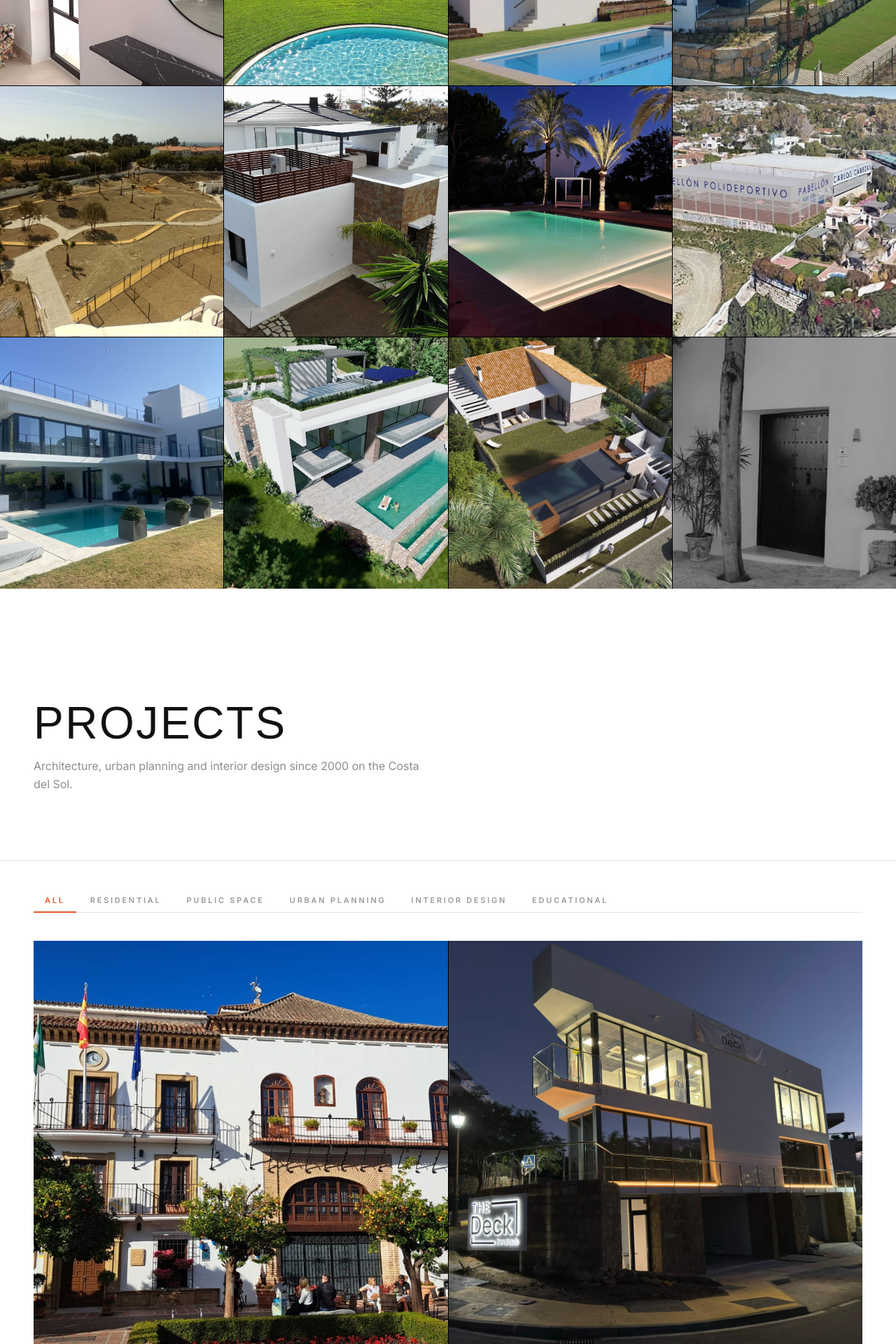
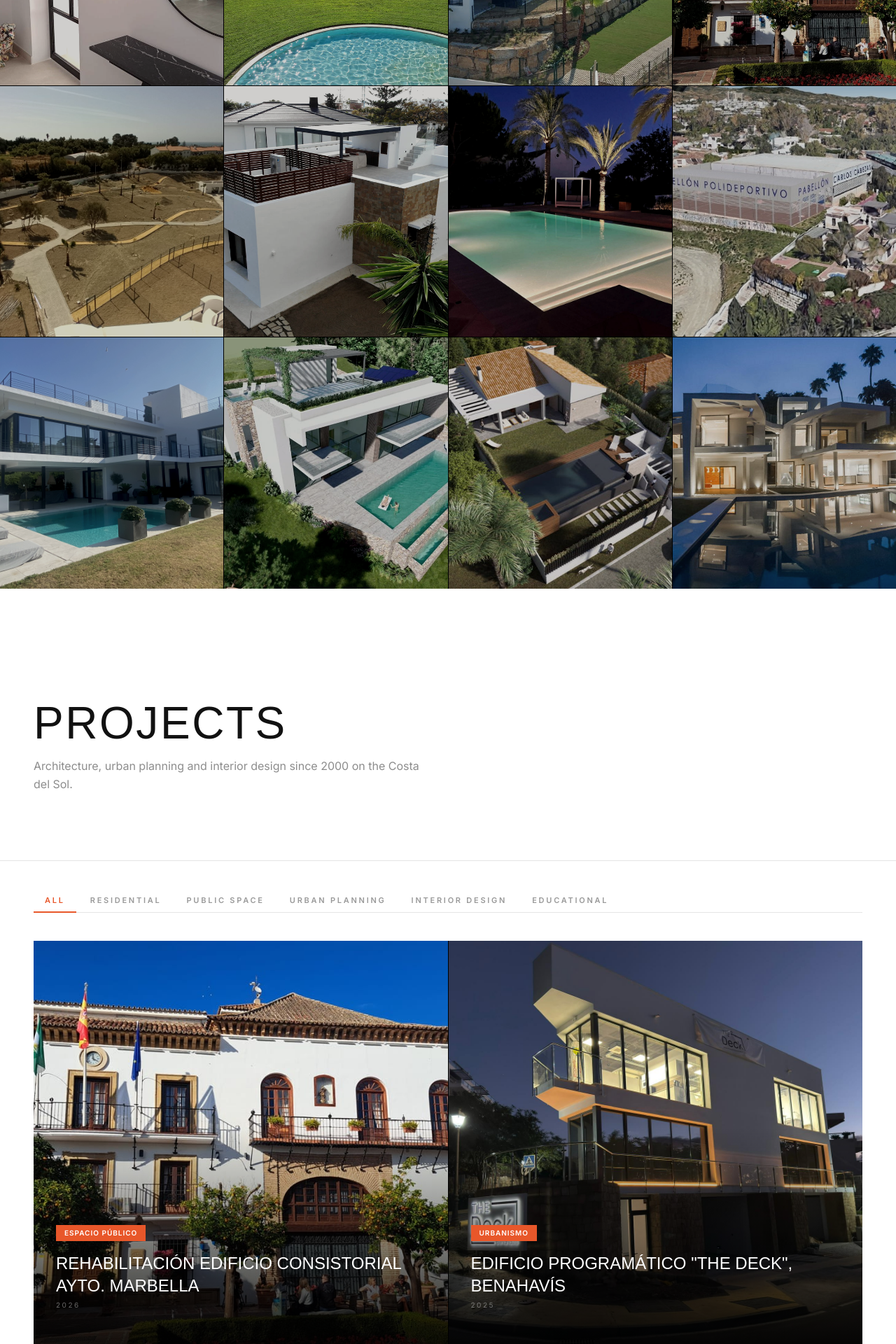
Before and after one commit to Alejopizarro/momaa, a Next.js app: page /en/projects in a window 1280 px wide. Shown: the part 660-2580 px from the top of the page at 70% size. Built offline with nearby package versions, Linux system fonts and the light colour scheme; no server answers; a web font is replaced by a local one.

Commit message:
mejoras ui

```diff
--- a/messages/en.json
+++ b/messages/en.json
@@ -2,7 +2,7 @@
   "nav": {
     "proyectos": "Projects",
     "sobreNosotros": "About Us",
-    "servicios": "Services",
+    "noticias": "News",
     "contacto": "Contact",
     "cta": "Contact Us"
   },
--- a/messages/es.json
+++ b/messages/es.json
@@ -2,7 +2,7 @@
   "nav": {
     "proyectos": "Proyectos",
     "sobreNosotros": "Sobre Nosotros",
-    "servicios": "Servicios",
+    "noticias": "Noticias",
     "contacto": "Contacto",
     "cta": "Contáctanos"
   },
--- a/src/components/sections/FeaturedProjects.tsx
+++ b/src/components/sections/FeaturedProjects.tsx
@@ -1,37 +1,44 @@
 import Link from "next/link";
+import Image from "next/image";
 import { useTranslations, useLocale } from "next-intl";
 import { SectionLabel } from "@/components/atoms/SectionLabel";
 import { Icon } from "@/components/atoms/Icon";
 import { Button } from "@/components/atoms/Button";
+import { projects, type Project } from "@/data/projects";
 
-// Project images mapping
-const projectImages: Record<string, string> = {
-  "casa-allure":
-    "https://momaa.es/wp-content/uploads/elementor/thumbs/Alberquilla-ouko05lp9golx19gacsaup5ngv2lcc1v10rjc2xs92.jpg",
-  consistorial:
-    "https://momaa.es/wp-content/uploads/elementor/thumbs/Estructura-visata-la-concha-ovhu96c3ggvxydi28tovu25lbhy3awd1opqhtqrb5y.jpg",
-  "the-deck":
-    "https://momaa.es/wp-content/uploads/elementor/thumbs/Imagen-axometrica-ovhu96c3ggvxydi28tovu25lbhy3awd1opqhtqrb5y.jpg",
-  "villa-ocean":
-    "https://momaa.es/wp-content/uploads/elementor/thumbs/15-oukoftkv624nf2i8t4kgequ7w1utmq8t6k6va3pkjq.jpg",
-  "las-joyas":
-    "https://momaa.es/wp-content/uploads/elementor/thumbs/Vivienda-Alicates-Playa-ovhu979xnax89zgp3c3iejx1wvtgilgs0udzb0pwzq.jpg",
-  "villa-alberquilla":
-    "https://momaa.es/wp-content/uploads/elementor/thumbs/IMG_8225-2-ouko1cu9zubsr3in9vh51e8usl5h6etiiyrvet5oau.jpg",
-};
+const FEATURED_IDS = [
+  "rehabilitacion-consistorial-marbella",
+  "the-deck-benahavis",
+  "casa-allure-marbella",
+  "las-joyas-estepona",
+  "cubierta-pabellon-carlos-cabezas",
+  "el-trapiche-casa-8",
+];
 
-interface ProjectItem {
-  id: string;
-  title: string;
-  location: string;
-  category: string;
-  year: string;
+const PLACEHOLDER_IMAGES = [
+  "/momaa-hero-1.jpg",
+  "/momaa-hero-2.jpg",
+  "/momaa-hero-3.jpg",
+  "/momaa-hero-4.jpg",
+  "/momaa-hero-5.jpg",
+  "/momaa-hero-6.jpg",
+];
+
+const featuredProjects = FEATURED_IDS.map((id) =>
+  projects.find((p) => p.id === id),
+).filter((p): p is Project => p !== undefined);
+
+function getImage(project: Project): string {
+  if (project.image) return project.image;
+  const idx = projects.indexOf(project);
+  return PLACEHOLDER_IMAGES[idx % PLACEHOLDER_IMAGES.length];
 }
 
 export function FeaturedProjects() {
   const t = useTranslations("projects");
   const locale = useLocale();
-  const items: ProjectItem[] = t.raw("items") as ProjectItem[];
+
+  const [p0, p1, p2, p3, p4, p5] = featuredProjects;
 
   return (
     <section id="proyectos" className="bg-white pb-24 md:pb-32">
@@ -40,16 +47,9 @@ export function FeaturedProjects() {
         <div className="flex flex-col sm:flex-row sm:items-end justify-between gap-6">
           <div>
             <SectionLabel>{t("sectionLabel")}</SectionLabel>
-            <h2 className="heading-section text-[#111111]">
-              {t("sectionTitle")}
-            </h2>
+            <h2 className="heading-section text-[#111111]">{t("sectionTitle")}</h2>
           </div>
-          <Button
-            as="link"
-            href={`/${locale}/projects`}
-            variant="outline"
-            size="md"
-          >
+          <Button as="link" href={`/${locale}/projects`} variant="outline" size="md">
             {t("viewAll")}
           </Button>
         </div>
@@ -60,54 +60,30 @@ export function FeaturedProjects() {
         {/* Row 1: 2/3 + 1/3 */}
         <div className="flex flex-col md:flex-row gap-[3px] mb-[3px]">
           <div className="w-full md:w-2/3">
-            <ProjectCard
-              project={items[0]}
-              locale={locale}
-              viewLabel={t("viewProject")}
-            />
+            {p0 && <ProjectCard project={p0} locale={locale} viewLabel={t("viewProject")} />}
           </div>
           <div className="w-full md:w-1/3">
-            <ProjectCard
-              project={items[1]}
-              locale={locale}
-              viewLabel={t("viewProject")}
-            />
+            {p1 && <ProjectCard project={p1} locale={locale} viewLabel={t("viewProject")} />}
           </div>
         </div>
 
         {/* Row 2: 1/3 + 2/3 */}
         <div className="flex flex-col md:flex-row gap-[3px] mb-[3px]">
           <div className="w-full md:w-1/3">
-            <ProjectCard
-              project={items[2]}
-              locale={locale}
-              viewLabel={t("viewProject")}
-            />
+            {p2 && <ProjectCard project={p2} locale={locale} viewLabel={t("viewProject")} />}
           </div>
           <div className="w-full md:w-2/3">
-            <ProjectCard
-              project={items[3]}
-              locale={locale}
-              viewLabel={t("viewProject")}
-            />
+            {p3 && <ProjectCard project={p3} locale={locale} viewLabel={t("viewProject")} />}
           </div>
         </div>
 
         {/* Row 3: 1/2 + 1/2 */}
         <div className="flex flex-col md:flex-row gap-[3px]">
           <div className="w-full md:w-1/2">
-            <ProjectCard
-              project={items[4]}
-              locale={locale}
-              viewLabel={t("viewProject")}
-            />
+            {p4 && <ProjectCard project={p4} locale={locale} viewLabel={t("viewProject")} />}
           </div>
           <div className="w-full md:w-1/2">
-            <ProjectCard
-              project={items[5]}
-              locale={locale}
-              viewLabel={t("viewProject")}
-            />
+            {p5 && <ProjectCard project={p5} locale={locale} viewLabel={t("viewProject")} />}
           </div>
         </div>
       </div>
@@ -120,28 +96,28 @@ function ProjectCard({
   locale,
   viewLabel,
 }: {
-  project: ProjectItem;
+  project: Project;
   locale: string;
   viewLabel: string;
 }) {
-  const imgSrc = projectImages[project.id] ?? projectImages["villa-ocean"];
-
   return (
     <Link
       href={`/${locale}/projects/${project.id}`}
       className="group relative overflow-hidden block"
       style={{ height: "480px" }}
     >
-      <img
-        src={imgSrc}
+      <Image
+        src={getImage(project)}
         alt={project.title}
-        className="w-full h-full object-cover transition-transform duration-[800ms] group-hover:scale-[1.03]"
+        fill
+        className="object-cover transition-transform duration-[800ms] group-hover:scale-[1.03]"
+        sizes="(max-width: 768px) 100vw, (max-width: 1280px) 50vw, 40vw"
+        quality={90}
       />
       <div className="absolute inset-0 card-overlay" />
 
       <div className="absolute inset-0 p-8 md:p-10 flex flex-col justify-end">
         <div className="translate-y-3 group-hover:translate-y-0 transition-transform duration-500">
-          {/* Category tag — no border radius, naranja sólido */}
           <span className="inline-block px-3 py-1 mb-4 text-[10px] font-black uppercase tracking-widest bg-[#E8572A] text-white">
             {project.category}
           </span>
@@ -149,7 +125,7 @@ function ProjectCard({
             {project.title}
           </h3>
           <p className="text-white/40 text-[10px] uppercase tracking-[0.25em]">
-            {project.location} · {project.year}
+            {project.year}
           </p>
         </div>
 
--- a/src/components/sections/HeroProjectsGrid.tsx
+++ b/src/components/sections/HeroProjectsGrid.tsx
@@ -20,14 +20,14 @@ const getImage = (project: Project, index: number): string =>
 
 // Los 15 proyectos con ficha de detalle aparecen primero en el hero
 const FEATURED_IDS = [
-  "rehabilitacion-consistorial-marbella",
   "the-deck-benahavis",
   "casa-allure-marbella",
   "el-trapiche-casa-8",
+  "villa-monte-mayor-benahavis",
   "apartamento-atico-bahia-marbella",
   "fuente-bautismal-san-pedro",
-  "villa-monte-mayor-benahavis",
   "49-viviendas-casares",
+  "rehabilitacion-consistorial-marbella",
   "las-joyas-estepona",
   "bungalow-los-monteros",
   "piscina-solarium-alicates-playas",
@@ -35,6 +35,7 @@ const FEATURED_IDS = [
   "casa-l-nueva-andalucia",
   "santa-maria-golf-casa-11",
   "bungalow-caribplaya",
+  "villa-ocean",
 ];
 
 const featuredProjects = FEATURED_IDS.map((id) =>
@@ -70,10 +71,21 @@ export function HeroProjectsGrid({ translations: _ }: HeroProjectsGridProps) {
             src={getImage(project, index)}
             alt={project.title}
             fill
-            sizes="(max-width: 768px) 50vw, (max-width: 1024px) 25vw, 20vw"
+            sizes="(max-width: 1024px) 50vw, 25vw"
+            quality={90}
             className={`object-cover transition-opacity duration-300 ${
               hoveredIndex === index ? "opacity-0" : "opacity-100"
             }`}
+            style={{ filter: 'contrast(1.08) saturate(0.82) brightness(0.97)' }}
+          />
+
+          {/* Tono unificado — mix-blend-mode multiply da un tono cálido neutro a todas las fotos */}
+          <div
+            className="absolute inset-0 z-10 pointer-events-none"
+            style={{
+              background: 'rgba(30, 22, 14, 0.18)',
+              mixBlendMode: 'multiply',
+            }}
           />
 
           <div
--- a/src/components/sections/ProjectsGrid.tsx
+++ b/src/components/sections/ProjectsGrid.tsx
@@ -1,21 +1,22 @@
-'use client'
+"use client";
 
-import Image from 'next/image'
-import Link from 'next/link'
-import { useState } from 'react'
-import { useLocale } from 'next-intl'
-import { projects, type Project, type ProjectCategory } from '@/data/projects'
+import Image from "next/image";
+import Link from "next/link";
+import { useState } from "react";
+import { useLocale } from "next-intl";
+import { projects, type Project, type ProjectCategory } from "@/data/projects";
+import { Icon } from "@/components/atoms/Icon";
 
 const PLACEHOLDER_IMAGES = [
-  '/momaa-hero-1.jpg',
-  '/momaa-hero-2.jpg',
-  '/momaa-hero-3.jpg',
-  '/momaa-hero-4.jpg',
-  '/momaa-hero-5.jpg',
-  '/momaa-hero-6.jpg',
-]
+  "/momaa-hero-1.jpg",
+  "/momaa-hero-2.jpg",
+  "/momaa-hero-3.jpg",
+  "/momaa-hero-4.jpg",
+  "/momaa-hero-5.jpg",
+  "/momaa-hero-6.jpg",
+];
 
-const PAGE_SIZE = 10
+const PAGE_SIZE = 10;
 
 const FEATURED_IDS = [
   "rehabilitacion-consistorial-marbella",
@@ -33,7 +34,8 @@ const FEATURED_IDS = [
   "casa-l-nueva-andalucia",
   "santa-maria-golf-casa-11",
   "bungalow-caribplaya",
-]
+  "villa-ocean",
+];
 
 // Proyectos con ficha propia primero, resto después
 const sortedProjects = [
@@ -41,53 +43,56 @@ const sortedProjects = [
     (p): p is Project => p !== undefined,
   ),
   ...projects.filter((p) => !FEATURED_IDS.includes(p.id)),
-]
+];
 
 function getImage(project: Project): string {
-  if (project.image) return project.image
-  const index = projects.indexOf(project) % PLACEHOLDER_IMAGES.length
-  return PLACEHOLDER_IMAGES[index]
+  if (project.image) return project.image;
+  const index = projects.indexOf(project) % PLACEHOLDER_IMAGES.length;
+  return PLACEHOLDER_IMAGES[index];
 }
 
 interface Translations {
-  filterAll: string
-  filterResidencial: string
-  filterPublico: string
-  filterUrbanismo: string
-  filterInteriorismo: string
-  filterEducacional: string
-  loadMore: string
+  filterAll: string;
+  filterResidencial: string;
+  filterPublico: string;
+  filterUrbanismo: string;
+  filterInteriorismo: string;
+  filterEducacional: string;
+  loadMore: string;
+  viewProject: string;
 }
 
 interface FilterButton {
-  value: ProjectCategory | 'all'
-  label: string
+  value: ProjectCategory | "all";
+  label: string;
 }
 
 export function ProjectsGrid({ translations }: { translations: Translations }) {
-  const [activeFilter, setActiveFilter] = useState<ProjectCategory | 'all'>('all')
-  const [visibleCount, setVisibleCount] = useState(PAGE_SIZE)
+  const [activeFilter, setActiveFilter] = useState<ProjectCategory | "all">(
+    "all",
+  );
+  const [visibleCount, setVisibleCount] = useState(PAGE_SIZE);
 
   const filters: FilterButton[] = [
-    { value: 'all',             label: translations.filterAll },
-    { value: 'Residencial',     label: translations.filterResidencial },
-    { value: 'Espacio Público', label: translations.filterPublico },
-    { value: 'Urbanismo',       label: translations.filterUrbanismo },
-    { value: 'Interiorismo',    label: translations.filterInteriorismo },
-    { value: 'Educacional',     label: translations.filterEducacional },
-  ]
+    { value: "all", label: translations.filterAll },
+    { value: "Residencial", label: translations.filterResidencial },
+    { value: "Espacio Público", label: translations.filterPublico },
+    { value: "Urbanismo", label: translations.filterUrbanismo },
+    { value: "Interiorismo", label: translations.filterInteriorismo },
+    { value: "Educacional", label: translations.filterEducacional },
+  ];
 
   const filteredProjects =
-    activeFilter === 'all'
+    activeFilter === "all"
       ? sortedProjects
-      : sortedProjects.filter((p) => p.category === activeFilter)
+      : sortedProjects.filter((p) => p.category === activeFilter);
 
-  const visibleProjects = filteredProjects.slice(0, visibleCount)
-  const hasMore = visibleCount < filteredProjects.length
+  const visibleProjects = filteredProjects.slice(0, visibleCount);
+  const hasMore = visibleCount < filteredProjects.length;
 
-  function handleFilterChange(value: ProjectCategory | 'all') {
-    setActiveFilter(value)
-    setVisibleCount(PAGE_SIZE)
+  function handleFilterChange(value: ProjectCategory | "all") {
+    setActiveFilter(value);
+    setVisibleCount(PAGE_SIZE);
   }
 
   return (
@@ -101,8 +106,8 @@ export function ProjectsGrid({ translations }: { translations: Translations }) {
               onClick={() => handleFilterChange(f.value)}
               className={`text-[11px] uppercase tracking-[0.25em] font-bold px-4 py-2 border-b-2 -mb-px transition-colors duration-200 ${
                 activeFilter === f.value
-                  ? 'border-[#E8572A] text-[#E8572A]'
-                  : 'border-transparent text-black/40 hover:text-black'
+                  ? "border-[#E8572A] text-[#E8572A]"
+                  : "border-transparent text-black/40 hover:text-black"
               }`}
             >
               {f.label}
@@ -114,7 +119,11 @@ export function ProjectsGrid({ translations }: { translations: Translations }) {
       {/* Grid */}
       <div className="grid grid-cols-1 md:grid-cols-2 gap-px bg-black">
         {visibleProjects.map((project) => (
-          <ProjectCard key={project.id} project={project} />
+          <ProjectCard
+            key={project.id}
+            project={project}
+            viewLabel={translations.viewProject}
+          />
         ))}
       </div>
 
@@ -133,47 +142,55 @@ export function ProjectsGrid({ translations }: { translations: Translations }) {
         </div>
       )}
     </section>
-  )
+  );
 }
 
-function ProjectCard({ project }: { project: Project }) {
-  const [hovered, setHovered] = useState(false)
-  const locale = useLocale()
-  const imgSrc = getImage(project)
+function ProjectCard({
+  project,
+  viewLabel,
+}: {
+  project: Project;
+  viewLabel: string;
+}) {
+  const locale = useLocale();
+  const imgSrc = getImage(project);
 
   return (
     <Link
       href={`/${locale}/projects/${project.id}`}
-      className="relative block overflow-hidden aspect-square bg-black"
-      onMouseEnter={() => setHovered(true)}
-      onMouseLeave={() => setHovered(false)}
+      className="group relative overflow-hidden block aspect-square bg-black"
     >
       <Image
         src={imgSrc}
         alt={project.title}
         fill
         sizes="(max-width: 768px) 100vw, 50vw"
-        className={`object-cover transition-transform duration-700 ${
-          hovered ? 'scale-105' : 'scale-100'
-        }`}
+        quality={90}
+        className="object-cover transition-transform duration-[800ms] group-hover:scale-[1.03]"
       />
 
-      <div
-        className={`absolute inset-0 flex flex-col items-center justify-center text-center p-8 transition-opacity duration-[400ms] ${
-          hovered ? 'opacity-100' : 'opacity-0'
-        }`}
-        style={{ background: 'rgba(0,0,0,0.75)' }}
-      >
-        <span className="text-[10px] uppercase tracking-[0.4em] text-[#E8572A] font-bold mb-3">
+      <div className="absolute inset-0 card-overlay" />
+
+      <div className="absolute inset-0 p-8 flex flex-col justify-end">
+        <div className="translate-y-3 group-hover:translate-y-0 transition-transform duration-500">
+          <span className="inline-block px-3 py-1 mb-4 text-[10px] font-black uppercase tracking-widest bg-[#E8572A] text-white">
             {project.category}
           </span>
-        <h3 className="font-display text-2xl md:text-3xl text-white leading-tight mb-3">
+          <h3 className="font-display text-xl md:text-2xl text-white mb-1 uppercase leading-tight">
             {project.title}
           </h3>
-        <span className="text-[11px] uppercase tracking-widest text-white/50">
+          <p className="text-white/40 text-[10px] uppercase tracking-[0.25em]">
             {project.year}
+          </p>
+        </div>
+
+        <div className="mt-5 opacity-0 group-hover:opacity-100 transition-opacity duration-500 delay-100">
+          <span className="flex items-center gap-2 text-[#E8572A] text-[10px] font-black uppercase tracking-widest">
+            {viewLabel}
+            <Icon name="arrow_right_alt" size="sm" />
           </span>
         </div>
+      </div>
     </Link>
-  )
+  );
 }
--- a/src/data/project-details.ts
+++ b/src/data/project-details.ts
@@ -538,6 +538,47 @@ export const projectDetails: ProjectDetail[] = [
       en: 'Watch project video',
     },
   },
+  {
+    id: 'villa-ocean',
+    title: {
+      es: 'Villa Ocean, Marbella',
+      en: 'Villa Ocean, Marbella',
+    },
+    category: {
+      es: 'Residencial',
+      en: 'Residential',
+    },
+    year: '2015',
+    architects: [
+      'Ángel Taborda. Arquitecto',
+      'Andrés M. Mateo. Arquitecto Técnico',
+      'Andrés M. Mateo. Project Manager',
+      'Marcresun. Constructora',
+    ],
+    studio: 'MoMaA',
+    location: 'Marbella, Málaga',
+    disciplines: {
+      es: ['Arquitectura', 'Dirección de Obra', 'Project Management'],
+      en: ['Architecture', 'Construction Management', 'Project Management'],
+    },
+    body: {
+      es: [
+        'Villa Ocean es una vivienda unifamiliar de líneas contemporáneas situada en una de las zonas más privilegiadas de Marbella, concebida para establecer un diálogo constante entre la arquitectura y el mar Mediterráneo.',
+        'La distribución interior se articula en torno a amplios espacios abiertos que maximizan las vistas y la entrada de luz natural, mientras que la elección de materiales nobles y la atención al detalle constructivo definen un resultado de alta calidad y vocación duradera.',
+        'El proyecto contó con la dirección técnica y gestión de proyecto de Andrés M. Mateo, garantizando el control de calidad y los plazos de ejecución con la constructora Marcresun.',
+      ],
+      en: [
+        'Villa Ocean is a contemporary single-family home situated in one of the most privileged areas of Marbella, conceived to establish a constant dialogue between architecture and the Mediterranean Sea.',
+        'The interior layout is articulated around generous open spaces that maximise the views and natural light, while the selection of quality materials and attention to constructive detail define a high-quality, enduring result.',
+        'The project was managed by Andrés M. Mateo as Technical Architect and Project Manager, ensuring quality control and construction timelines in collaboration with Marcresun.',
+      ],
+    },
+    externalUrl: 'https://momaa.es/villa-ocean/',
+    externalLabel: {
+      es: 'Ver en MoMaA',
+      en: 'View on MoMaA',
+    },
+  },
 ]
 
 export function getProjectDetail(id: string): ProjectDetail | undefined {
--- a/src/data/projects.ts
+++ b/src/data/projects.ts
@@ -442,6 +442,7 @@ export const projects: Project[] = [
     category: "Residencial",
     year: "2015",
     url: "https://momaa.es/villa-ocean/",
+    image: "/villa-ocean.jpg",
   },
   {
     id: "pergola-piscina",
```
Also changed, not shown: src/app/[locale]/contact/page.tsx (+9 -21 lines), src/components/layout/Footer.tsx (+34 -24 lines), public/villa-ocean.jpg (added). Lines whose indentation alone changed are shown as unchanged.
